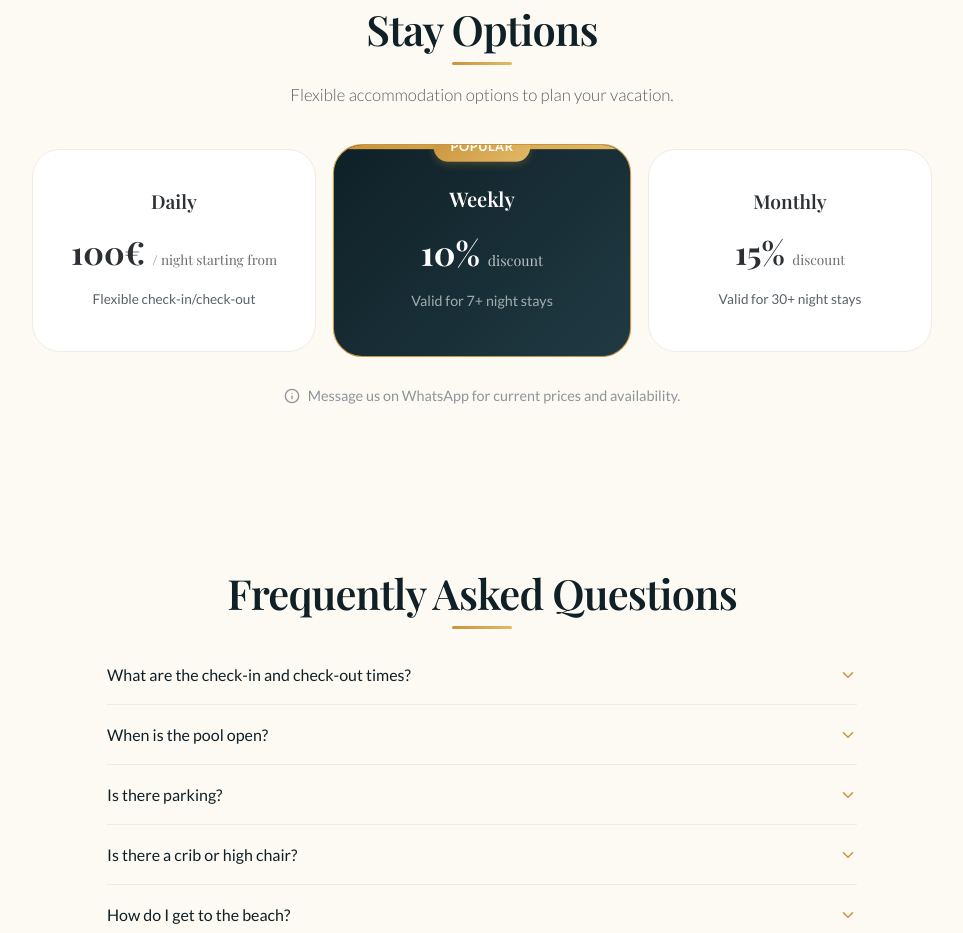
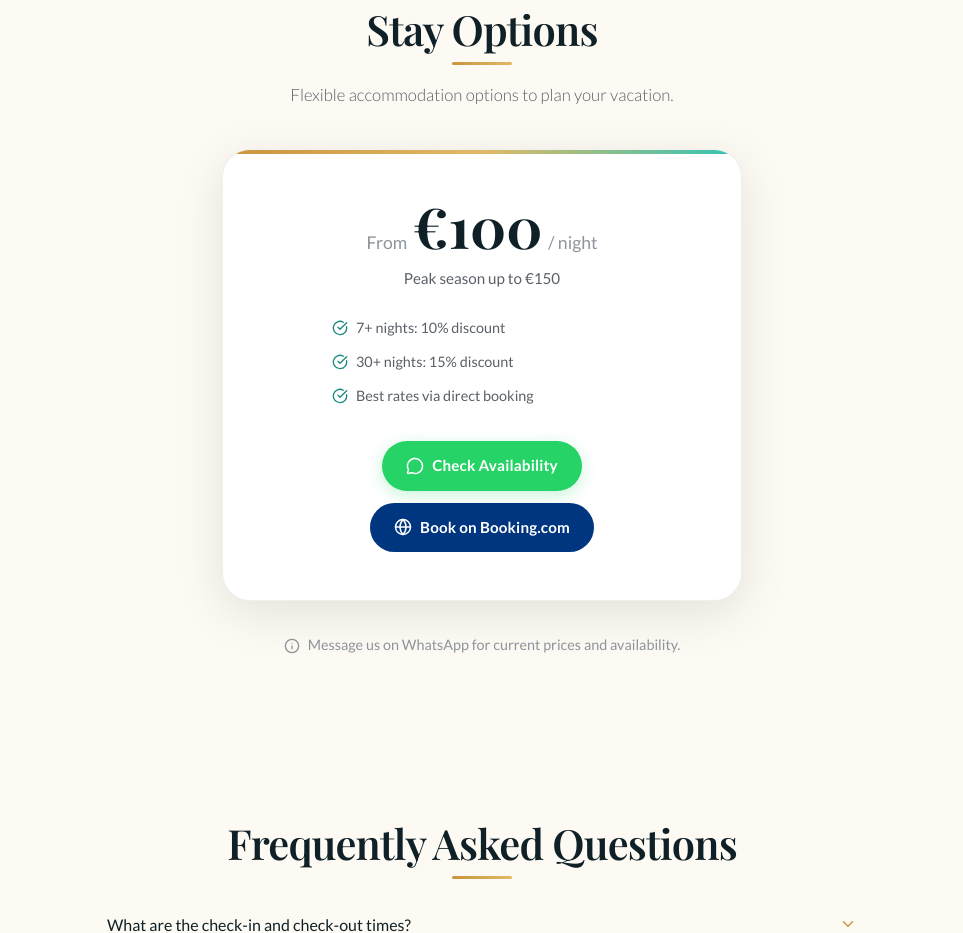
Before and after one commit to Aliszytr/PalmiyeHome_Pro, a website: page index.html in a window 1280 px wide. Shown: the part 7700-8633 px from the top of the page, without its empty margins (158-1121 px from the left). Drawn offline with nearby package versions, Linux system fonts and the light colour scheme; no server answers; a web font is replaced by a local one.

Commit message:
faz-3: pazarlama - premium pricing card (From 100/night), social proof (6 reviews), WhatsApp source tracking

```diff
--- a/index.html
+++ b/index.html
@@ -254,7 +254,7 @@
       <div class="container fade-up">
         <h2 class="section-title" data-i18n="reviews.title">What Our Guests Say</h2>
         <div class="accent-line"></div>
-        <p class="section-subtitle" data-i18n="reviews.subtitle">Real reviews from our valued guests on Booking.com</p>
+        <p class="section-subtitle" data-i18n="reviews.subtitle">⭐ 9.6 Exceptional — Based on 6 verified reviews on Booking.com</p>
 
         <div class="reviews-carousel" id="reviews-carousel">
 
@@ -716,12 +716,32 @@
         <h2 class="section-title fade-up" data-i18n="pricing.title">Stay Options</h2>
         <div class="accent-line"></div>
         <p class="section-subtitle fade-up" data-i18n="pricing.subtitle">Flexible accommodation options to plan your vacation.</p>
-        <div class="pricing-grid fade-up">
-          <div class="pricing-card"><h3 data-i18n="pricing.daily">Daily</h3><div class="pricing-price">100€ <small data-i18n="pricing.daily_note">/ night starting from</small></div><p class="pricing-note" data-i18n="pricing.daily_desc">Flexible check-in/check-out</p></div>
-          <div class="pricing-card featured"><div class="pricing-badge" data-i18n="pricing.popular">Popular</div><h3 data-i18n="pricing.weekly">Weekly</h3><div class="pricing-price">10% <small data-i18n="pricing.weekly_note">discount</small></div><p class="pricing-note" data-i18n="pricing.weekly_desc">Valid for 7+ night stays</p></div>
-          <div class="pricing-card"><h3 data-i18n="pricing.monthly">Monthly</h3><div class="pricing-price">15% <small data-i18n="pricing.monthly_note">discount</small></div><p class="pricing-note" data-i18n="pricing.monthly_desc">Valid for 30+ night stays</p></div>
+        <div class="pricing-hero fade-up">
+          <div class="pricing-main-card">
+            <div class="pricing-price-display">
+              <span class="pricing-from" data-i18n="pricing.from_label">From</span>
+              <span class="pricing-amount">€100</span>
+              <span class="pricing-per" data-i18n="pricing.per_night">/ night</span>
+            </div>
+            <p class="pricing-note" data-i18n="pricing.peak_note">Peak season up to €150</p>
+            <div class="pricing-perks">
+              <span><i data-lucide="check-circle"></i> <span data-i18n="pricing.perk1">7+ nights: 10% discount</span></span>
+              <span><i data-lucide="check-circle"></i> <span data-i18n="pricing.perk2">30+ nights: 15% discount</span></span>
+              <span><i data-lucide="check-circle"></i> <span data-i18n="pricing.perk3">Best rates via direct booking</span></span>
+            </div>
+            <div class="pricing-ctas">
+              <a href="https://wa.me/905327786732?text=Hello%2C%20I%20would%20like%20to%20check%20availability.%0A%0ACheck-in%3A%0ACheck-out%3A%0AGuests%3A%0A%F0%9F%8F%A0%20Source%3A%20palmiyehomekemer.com" target="_blank" rel="noopener" class="btn btn-whatsapp">
+                <i data-lucide="message-circle"></i>
+                <span data-i18n="pricing.cta_wa">Check Availability</span>
+              </a>
+              <a href="https://www.booking.com/hotel/tr/sakinlik-ve-huzur-palmiye-home.html" target="_blank" rel="noopener" class="btn btn-booking">
+                <i data-lucide="globe"></i>
+                <span data-i18n="pricing.cta_booking">Book on Booking.com</span>
+              </a>
+            </div>
+          </div>
         </div>
-        <p class="pricing-footer fade-up"><i data-lucide="info"></i><span data-i18n="pricing.footer">Message us on WhatsApp for current prices and availability.</span></p>
+        <p class="pricing-footer fade-up"><i data-lucide="info"></i><span data-i18n="pricing.footer">Prices vary by season. Contact us on WhatsApp for the best available rate.</span></p>
       </div>
     </section>
 
--- a/style.css
+++ b/style.css
@@ -1094,7 +1094,88 @@
 }
 .pricing-footer svg { width: 16px; height: 16px; }
 
+/* Premium pricing hero */
+.pricing-hero {
+  display: flex;
+  justify-content: center;
+}
+.pricing-main-card {
+  background: var(--white);
+  border: 1px solid rgba(0,0,0,0.06);
+  border-radius: var(--radius-xl);
+  padding: 3rem 3.5rem;
+  text-align: center;
+  max-width: 520px;
+  width: 100%;
+  box-shadow: var(--shadow-lg);
+  position: relative;
+  overflow: hidden;
+}
+.pricing-main-card::before {
+  content: '';
+  position: absolute;
+  top: 0; left: 0; right: 0;
+  height: 4px;
+  background: linear-gradient(90deg, var(--gold), var(--gold-light), var(--teal-light));
+}
+.pricing-price-display {
+  display: flex;
+  align-items: baseline;
+  justify-content: center;
+  gap: 0.35rem;
+  margin-bottom: 0.5rem;
+}
+.pricing-from {
+  font-size: 1.1rem;
+  color: var(--text-muted);
+  font-weight: 400;
+}
+.pricing-amount {
+  font-size: 3.5rem;
+  font-weight: 700;
+  font-family: var(--font-display);
+  color: var(--navy);
+  line-height: 1;
+}
+.pricing-per {
+  font-size: 1.1rem;
+  color: var(--text-muted);
+  font-weight: 400;
+}
+.pricing-main-card .pricing-note {
+  color: var(--text-light);
+  font-size: 0.95rem;
+  margin-bottom: 1.5rem;
+  font-weight: 400;
+}
+.pricing-perks {
+  display: flex;
+  flex-direction: column;
+  gap: 0.6rem;
+  margin-bottom: 2rem;
+  text-align: left;
+  max-width: 300px;
+  margin-left: auto;
+  margin-right: auto;
+}
+.pricing-perks span {
+  display: flex;
+  align-items: center;
+  gap: 0.5rem;
+  font-size: 0.9rem;
+  color: var(--text-light);
+}
+.pricing-perks svg { width: 16px; height: 16px; color: var(--teal); flex-shrink: 0; }
+.pricing-ctas {
+  display: flex;
+  gap: 0.75rem;
+  justify-content: center;
+  flex-wrap: wrap;
+}
+
 @media (max-width: 768px) {
+  .pricing-main-card { padding: 2rem 1.5rem; }
+  .pricing-amount { font-size: 2.8rem; }
   .pricing-grid { grid-template-columns: 1fr; max-width: 400px; }
   .pricing-card.featured { transform: none; }
 }
```
